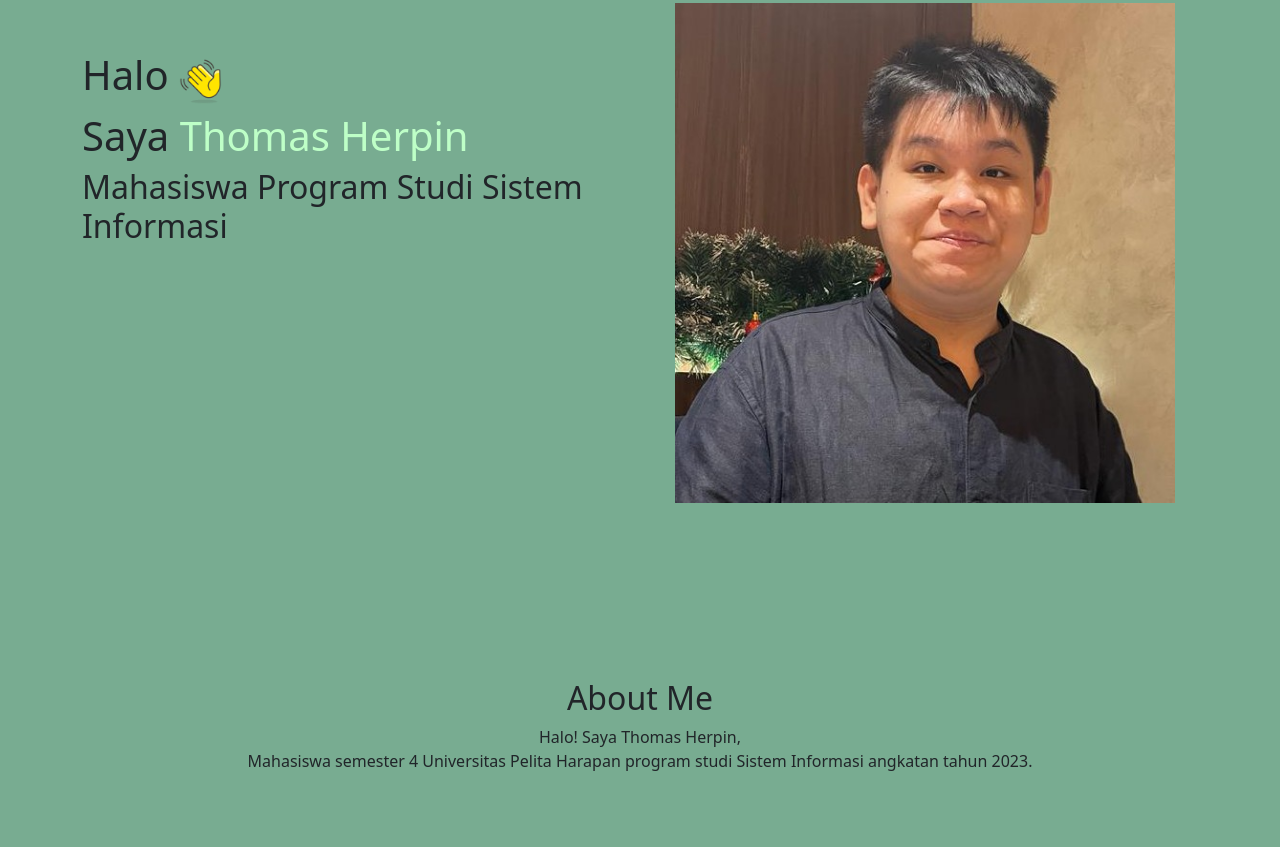
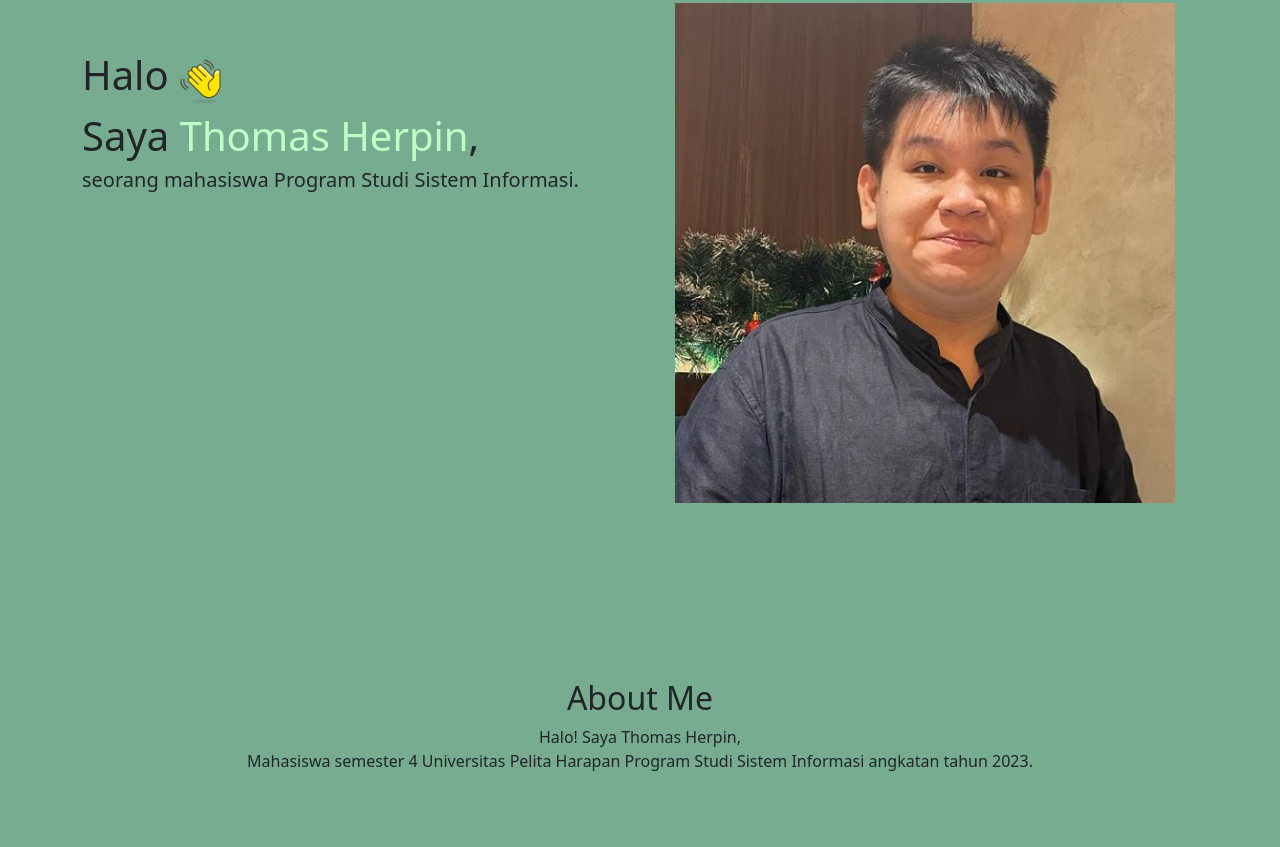
Before and after one commit to thomas-herpin/thomas-herpin.github.io, a plain HTML site: page index.html in a window 1280 px wide. Shown: the part 173-1020 px from the top of the page. Drawn offline with nearby package versions, Linux system fonts and the light colour scheme.

Commit message:
perubahan dalam file

```diff
--- a/index.html
+++ b/index.html
@@ -50,9 +50,9 @@
                     <h1>Halo <img src="wavinghand.png" alt="lambaiantangan"
                       style="width: 50px; height: auto;"></h1>
                     <h1>
-                      Saya <span style="color: #BEFFC7;">Thomas Herpin</span>
+                      Saya <span style="color: #BEFFC7;">Thomas Herpin</span>,
                     </h1>
-                    <h2>Mahasiswa Program Studi Sistem Informasi</h2>
+                    <h5>seorang mahasiswa Program Studi Sistem Informasi.</h5>
                   </div>
                   <div class="col-md-6">
                     <img
@@ -75,7 +75,7 @@
       <div class="container">
         <div class="row text-center mb-3">
           <div class="col">
-            <h2>About Me</h2>Halo! Saya Thomas Herpin,<br> Mahasiswa semester 4 Universitas Pelita Harapan program studi Sistem Informasi angkatan tahun 2023.</br></p>
+            <h2>About Me</h2>Halo! Saya Thomas Herpin,<br> Mahasiswa semester 4 Universitas Pelita Harapan Program Studi Sistem Informasi angkatan tahun 2023.</br></p>
           </div>
         </div>
       </div>
```
